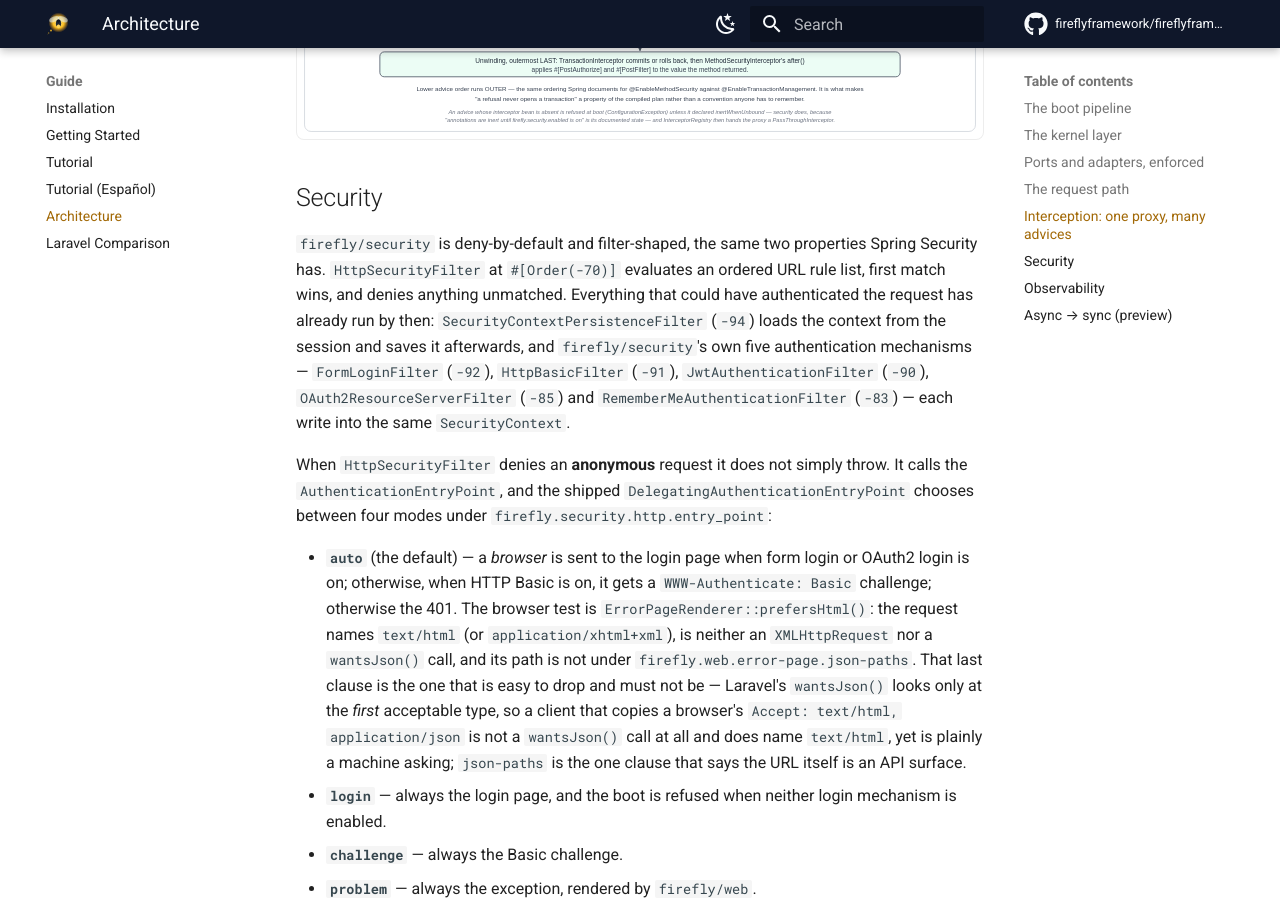
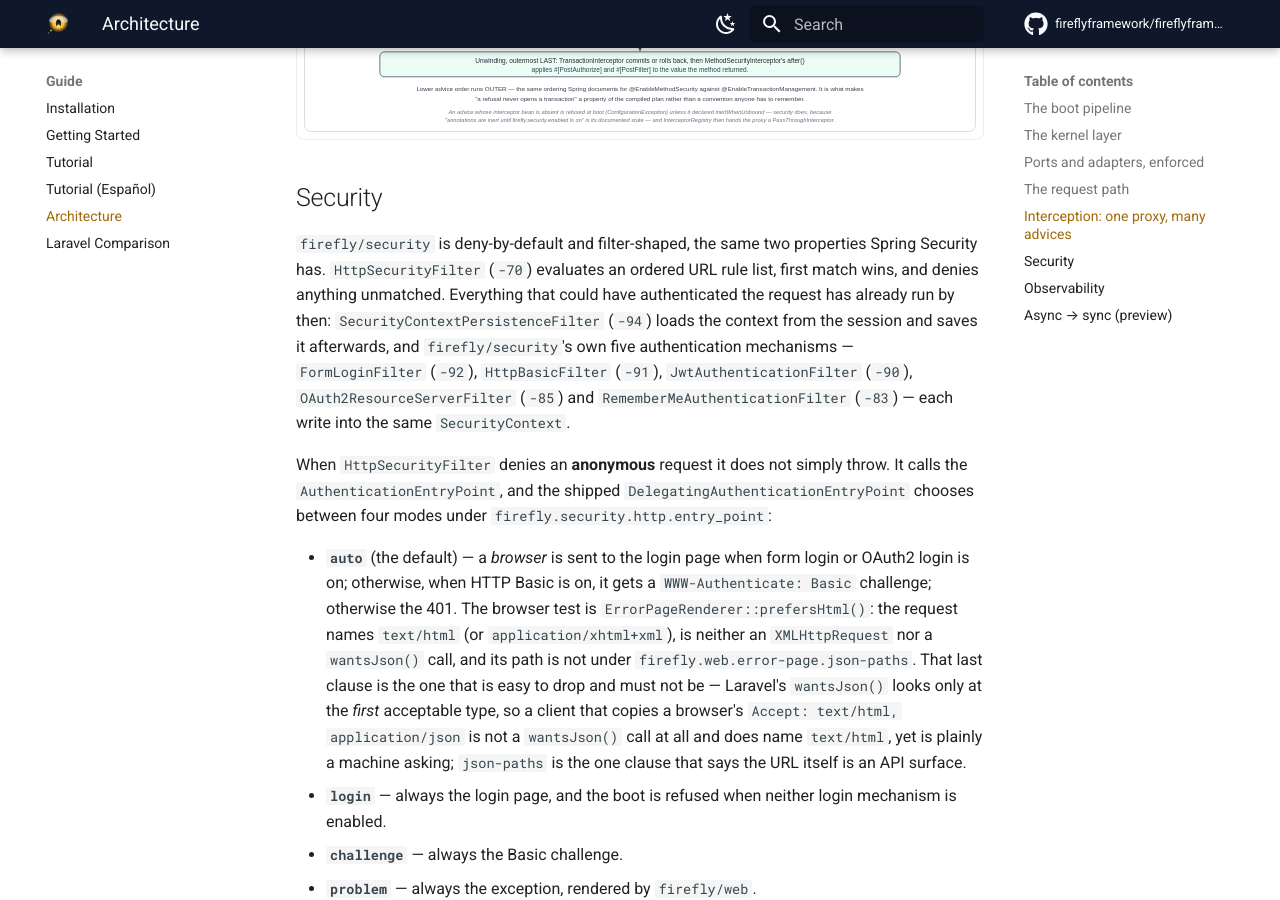
Before and after one commit to fireflyframework/fireflyframework-php, an MkDocs documentation site: the page built from docs/architecture.md, in a window 1280 px wide and 900 px high, scrolled down 6997 px. Built offline with MkDocs 1.6.1 and Material for MkDocs 9.7.7, drawn with Linux system fonts in a browser that asks for light colours; comment, search, counter and statistics services are not loaded; some of the changed text lies outside the part shown.

Commit message:
fix(tests): the filter-order guard reads the three first-impression documents, and they spell every order where it can attribute it

```diff
--- a/docs/architecture.md
+++ b/docs/architecture.md
@@ -191,7 +191,7 @@
 ## Security
 
 `firefly/security` is deny-by-default and filter-shaped, the same two properties Spring Security has.
-`HttpSecurityFilter` at `#[Order(-70)]` evaluates an ordered URL rule list, first match wins, and denies
+`HttpSecurityFilter` (`-70`) evaluates an ordered URL rule list, first match wins, and denies
 anything unmatched. Everything that could have authenticated the request has already run by then:
 `SecurityContextPersistenceFilter` (`-94`) loads the context from the session and saves it afterwards, and
 `firefly/security`'s own five authentication mechanisms — `FormLoginFilter` (`-92`),
@@ -244,7 +244,7 @@
 `firefly/testing` supplies an in-memory `RecordingTracer` for assertions.
 
 `W3CTraceContextPropagator` speaks [W3C Trace Context](https://www.w3.org/TR/trace-context/) over a plain
-header map, with no SDK involved. `TracingFilter`, the outermost ordered filter at `#[Order(-110)]`, calls
+header map, with no SDK involved. `TracingFilter` (`-110`), the outermost ordered filter, calls
 `extract()` on the inbound headers and starts a `SERVER` span with whatever came back as its parent — so a
 request arriving with a `traceparent` continues that trace and one arriving without starts a new root — then
 publishes `firefly.trace_id` and `firefly.span_id` onto Laravel's `Context` and `Request::$attributes`. From
```
Also changed, not shown: README.md (+3 -3 lines), docs/laravel-comparison.md (+4 -3 lines), 1 other file.
